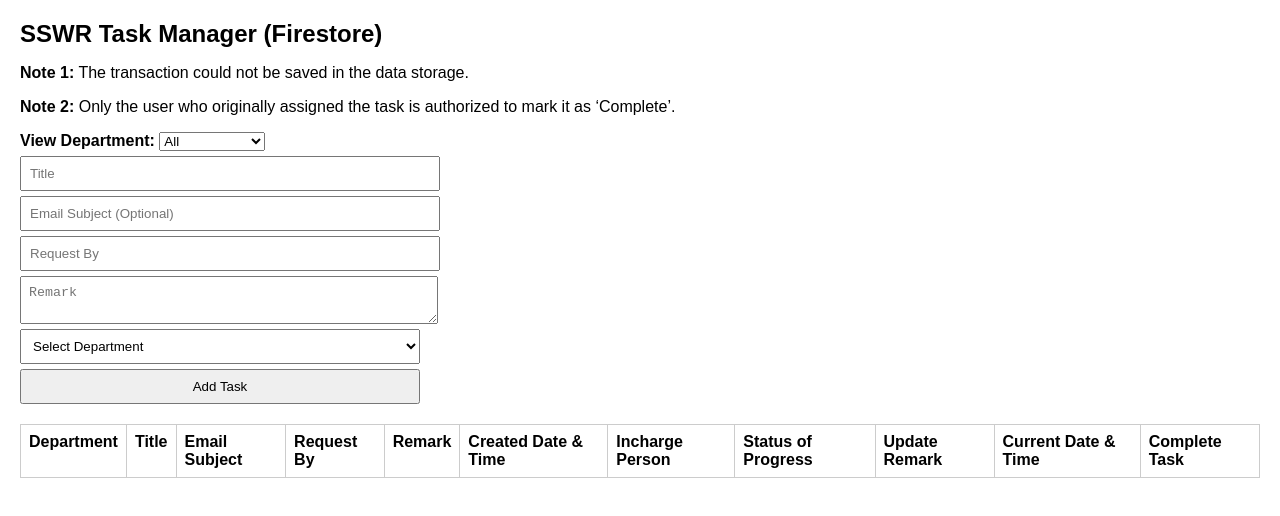
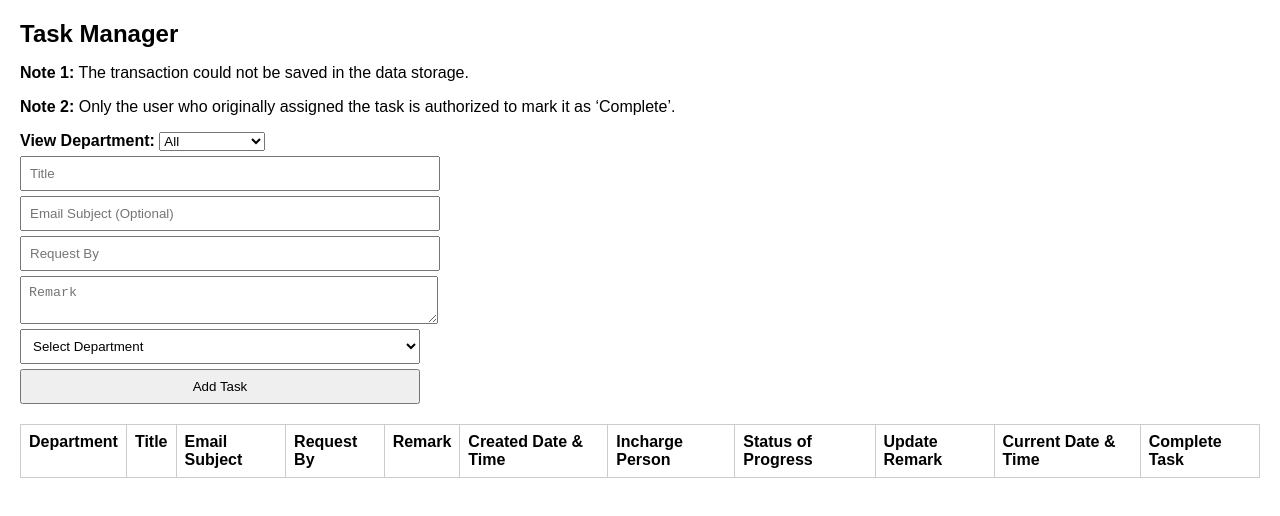
Before and after one commit to ramesnaga2806/Task-manager, a plain HTML site: page index.html in a window 1280 px wide. Drawn offline with Linux system fonts and the light colour scheme; no server answers.

Commit message:
Update index.html

```diff
--- a/index.html
+++ b/index.html
@@ -3,7 +3,7 @@
 <head>
   <meta charset="UTF-8" />
   <meta name="viewport" content="width=device-width, initial-scale=1.0"/>
-  <title>SSWR Task Manager (Firestore)</title>
+  <title>Task Manager</title>
   <style>
     body { font-family: Arial, sans-serif; margin: 20px; }
     h2 { margin-bottom: 10px; }
@@ -19,7 +19,7 @@
   </style>
 </head>
 <body>
-  <h2>SSWR Task Manager (Firestore)</h2>
+  <h2>Task Manager</h2>
   <p><strong>Note 1:</strong> The transaction could not be saved in the data storage.</p>
   <p><strong>Note 2:</strong> Only the user who originally assigned the task is authorized to mark it as ‘Complete’.</p>
 
```
